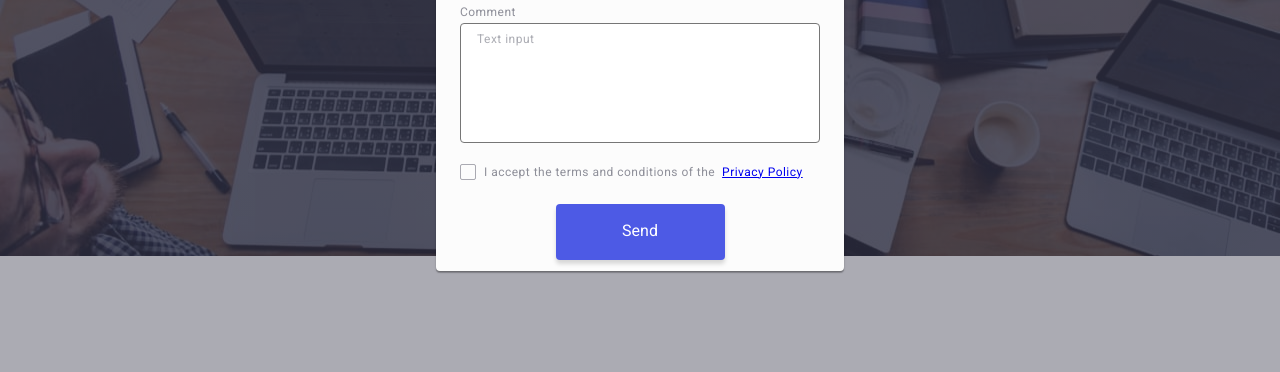
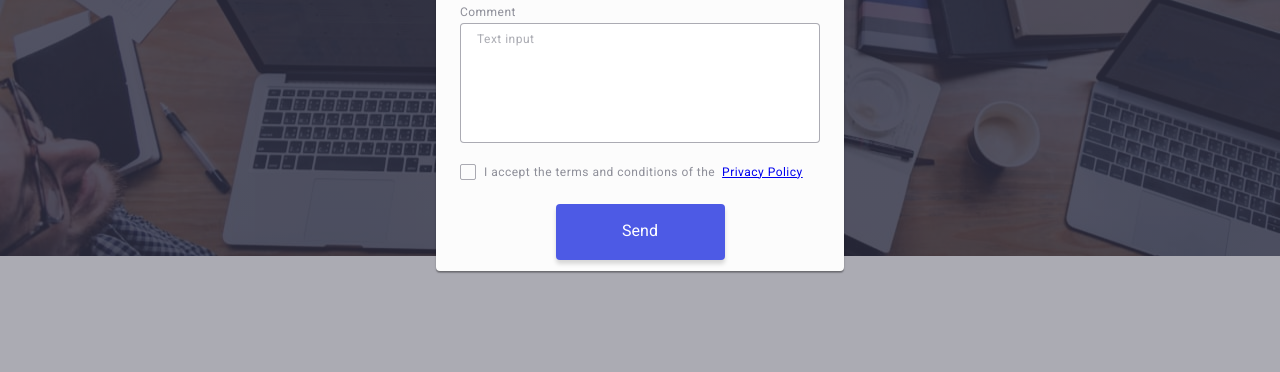
Before and after one commit to Alina-Pishak/goit-markup-hw-06, a plain HTML site: page index.html in a window 1280 px wide. Both pictures are taken after a click on the button "Order Service". Shown: the part 417-789 px from the top of the page. Drawn offline with nearby package versions, Linux system fonts and the light colour scheme.

Commit message:
fix form

```diff
--- a/css/styles.css
+++ b/css/styles.css
@@ -788,6 +788,7 @@ body {
     width: 100%;
     height: 120px;
     resize: none;
+    border: 1px solid rgba(46, 47, 66, 0.4);
     border-radius: 4px;
     padding-top: 8px;
     padding-left: 16px;
```
